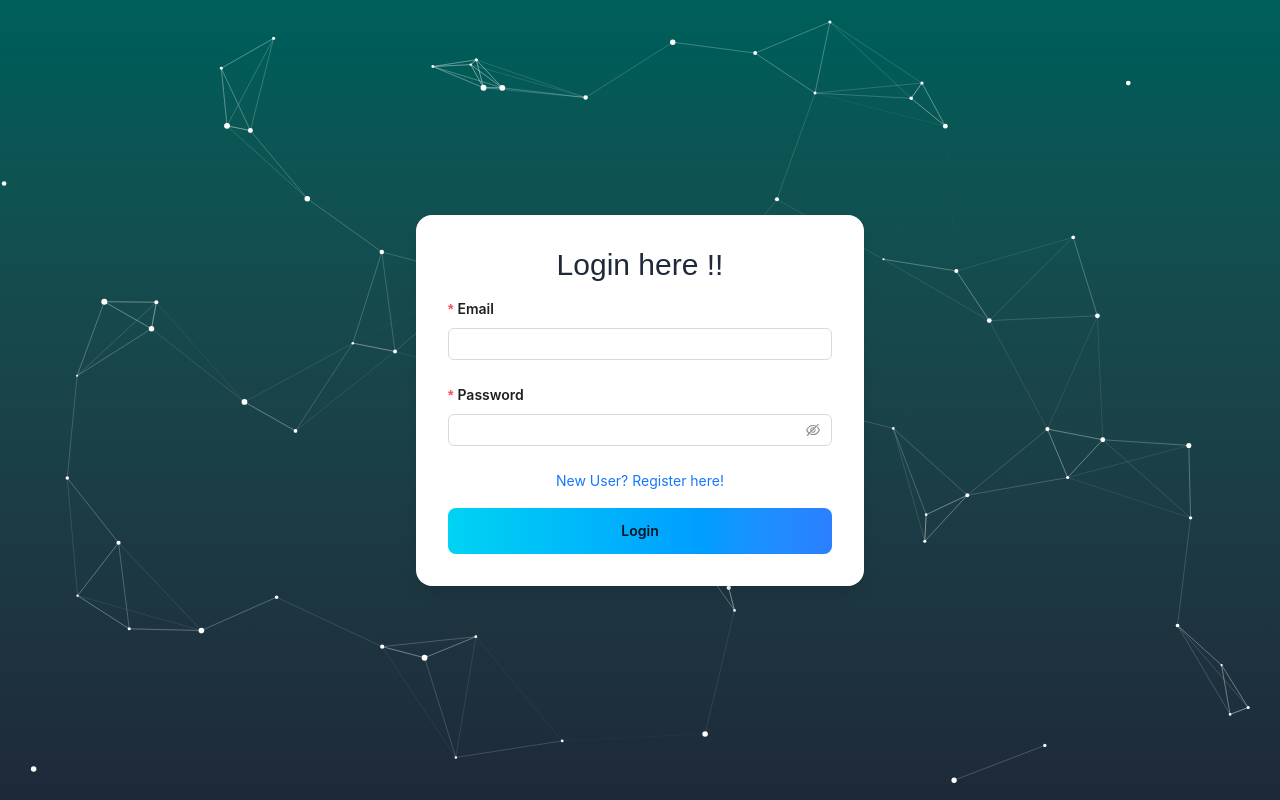
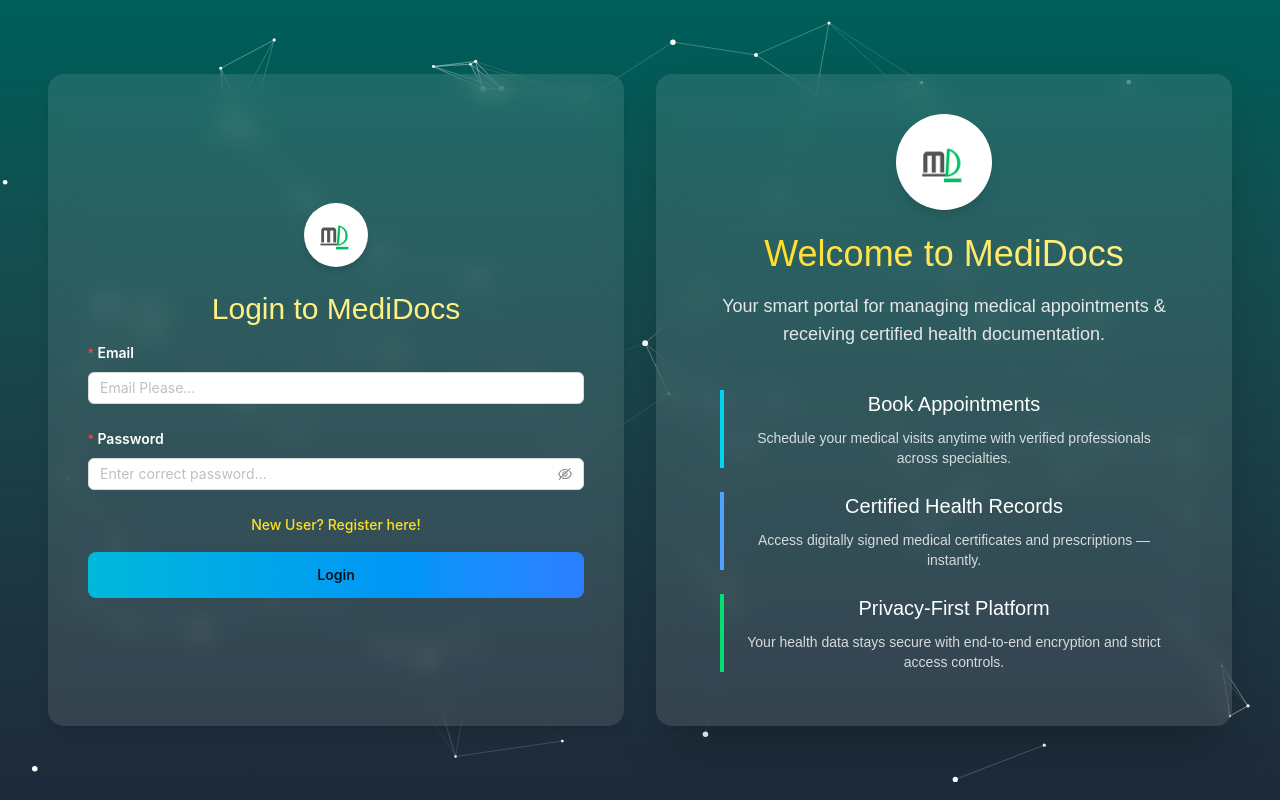
Before and after one commit to Dynamic-Aryan/medidocs_frontend, a React (Vite) app: page /login in a window 1280 px wide. Built offline with nearby package versions, Linux system fonts and the light colour scheme.

Commit message:
medidocsworkinprogress

```diff
--- a/src/pages/Login.jsx
+++ b/src/pages/Login.jsx
@@ -5,20 +5,18 @@ import { showLoading, hideLoading } from "../redux/features/alertSlice";
 import { Link, useNavigate } from "react-router-dom";
 import axios from "axios";
 import API_ENDPOINTS from "../api/endpoints";
+import MediDocs from "../assets/aryanmd.webp";
 
 const Login = () => {
   const navigate = useNavigate();
   const dispatch = useDispatch();
   const [loading, setLoading] = useState(false);
-  // Form handler
+
   const onFinishHandler = async (values) => {
     try {
       dispatch(showLoading());
       setLoading(true);
-      const res = await axios.post(
-        API_ENDPOINTS.login,
-        values
-      );
+      const res = await axios.post(API_ENDPOINTS.login, values);
       window.location.reload();
       dispatch(hideLoading());
 
@@ -39,20 +37,32 @@ const Login = () => {
   };
 
   return (
-    <div className="flex items-center justify-center min-h-screen bg-gradient-to-t from-gray-800 to-teal-800 p-6 md:p-0 ">
-      <div className="w-full max-w-md p-8 space-y-6 bg-white rounded-2xl shadow-lg relative z-10 bg-opacity-90">
-        <h1 className="text-3xl font-bold text-center text-gray-800">
-          Login here !!
-        </h1>
+    <div className="flex min-h-screen w-full items-center justify-center z-10 px-4 md:px-12 bg-gradient-to-t from-gray-800 to-teal-800">
+      {/* left side */}
+      <div className="w-full max-w-7xl grid grid-cols-1 md:grid-cols-2 gap-8">
+
+        <div className="bg-white/10 backdrop-blur-md rounded-2xl p-8 md:p-10 shadow-lg flex flex-col justify-center">
+
+          <div className="w-16 h-16 bg-white rounded-full flex items-center justify-center mb-6 mx-auto shadow-md overflow-hidden">
+            <img
+              src={MediDocs}
+              alt="App Icon"
+              className="w-10 h-10 object-contain"
+            />
+          </div>
+
+          <h2 className="text-3xl font-bold text-yellow-200 text-center mb-6">
+            Login to MediDocs
+          </h2>
+
           <Form
             layout="vertical"
             onFinish={onFinishHandler}
             className="space-y-4"
           >
             <Form.Item
-            label="Email"
+              label={<span className="text-white font-semibold">Email</span>}
               name="email"
-            className="font-semibold"
               rules={[
                 {
                   required: true,
@@ -61,30 +71,94 @@ const Login = () => {
                 },
               ]}
             >
-            <Input className="w-full p-3 border border-gray-300 rounded-lg" />
+              <Input
+                placeholder="Email Please..."
+                className="p-3 rounded-lg border border-gray-300"
+              />
             </Form.Item>
+
             <Form.Item
-            label="Password"
+              label={<span className="text-white font-semibold">Password</span>}
               name="password"
-            className="font-semibold"
-            rules={[{ required: true, message: "Please enter your password" }]}
+              rules={[
+                { required: true, message: "Please enter your password" },
+              ]}
             >
-            <Input.Password className="w-full p-3 border border-gray-300 rounded-lg" />
+              <Input.Password
+                placeholder="Enter correct password..."
+                className="p-3 rounded-lg border border-gray-300"
+              />
             </Form.Item>
-          <Link
-            to="/register"
-            className="block text-center text-blue-600 hover:underline"
-          >
-            New User? Register here!
+
+            <Link to="/register" className="block text-center  hover:underline">
+              <h1 className="text-yellow-300">New User? Register here!</h1>
             </Link>
+
             <button
               type="submit"
               disabled={loading}
-            className="w-full py-3 text-lg font-semibold cursor-pointer bg-cyan-400 rounded-lg transition duration-300 bg-gradient-to-r from-cyan-400 to-blue-500 hover:from-blue-500 hover:to-cyan-400"
+              className="w-full mt-2 py-3 text-white font-semibold bg-gradient-to-r from-cyan-500 to-blue-500 rounded-lg hover:from-blue-500 hover:to-cyan-500 transition"
             >
               {loading ? "Logging in..." : "Login"}
             </button>
           </Form>
+        </div>
+
+
+        {/* Right Side */}
+        <div className="bg-white/10 backdrop-blur-md rounded-2xl p-10 shadow-2xl flex flex-col justify-center text-white">
+          <div className="flex flex-col items-center text-center space-y-6">
+
+            <div className="w-24 h-24 bg-white rounded-full shadow-lg overflow-hidden flex items-center justify-center">
+              <img
+                src={MediDocs}
+                alt="Welcome Icon"
+                className="w-14 h-14 object-contain"
+              />
+            </div>
+
+            <h1 className="text-4xl font-extrabold bg-clip-text text-transparent bg-gradient-to-r from-yellow-300 to-yellow-200">
+              Welcome to MediDocs
+            </h1>
+
+
+            <p className="text-gray-200 text-lg max-w-md">
+              Your smart portal for managing medical appointments & receiving
+              certified health documentation.
+            </p>
+
+
+            <div className="mt-6 w-full max-w-md space-y-6">
+              <div className="border-l-4 border-cyan-400 pl-4">
+                <h3 className="text-xl font-semibold text-white">
+                  Book Appointments
+                </h3>
+                <p className="text-sm text-white/80">
+                  Schedule your medical visits anytime with verified
+                  professionals across specialties.
+                </p>
+              </div>
+              <div className="border-l-4 border-blue-400 pl-4">
+                <h3 className="text-xl font-semibold text-white">
+                  Certified Health Records
+                </h3>
+                <p className="text-sm text-white/80">
+                  Access digitally signed medical certificates and prescriptions
+                  — instantly.
+                </p>
+              </div>
+              <div className="border-l-4 border-green-400 pl-4">
+                <h3 className="text-xl font-semibold text-white">
+                  Privacy-First Platform
+                </h3>
+                <p className="text-sm text-white/80">
+                  Your health data stays secure with end-to-end encryption and
+                  strict access controls.
+                </p>
+              </div>
+            </div>
+          </div>
+        </div>
       </div>
     </div>
   );
--- a/src/pages/Register.jsx
+++ b/src/pages/Register.jsx
@@ -5,6 +5,7 @@ import { useDispatch } from "react-redux";
 import { showLoading, hideLoading } from "../redux/features/alertSlice";
 import axios from "axios";
 import API_ENDPOINTS from "../api/endpoints";
+import MediDocs from "../assets/aryanmd.webp";
 
 const Register = () => {
   const navigate = useNavigate();
@@ -37,50 +38,66 @@ const Register = () => {
   };
 
   return (
-    <div className="flex items-center justify-center min-h-screen bg-gradient-to-t from-teal-800 to-gray-800 p-6 md:p-0">
-      <div className="w-full max-w-md p-8 space-y-6 bg-white rounded-2xl shadow-lg relative z-10 bg-opacity-90">
-        <h1 className="text-3xl font-bold text-center text-gray-800">
-          Sign Up here !!
-        </h1>
+    <div className="flex min-h-screen w-full items-center justify-center z-10 px-4 md:px-12 bg-gradient-to-t from-teal-800 to-gray-800 p-6 md:p-0">
+      <div className="w-full max-w-7xl grid grid-cols-1 md:grid-cols-2 gap-8">
+      <div className="bg-white/10 backdrop-blur-md rounded-2xl p-8 md:p-10 shadow-lg flex flex-col justify-center">
+
+       <div className="w-16 h-16 bg-white rounded-full flex items-center justify-center mb-6 mx-auto shadow-md overflow-hidden">
+                  <img
+                    src={MediDocs}
+                    alt="App Icon"
+                    className="w-10 h-10 object-contain"
+                  />
+                </div>
+                <h2 className="text-3xl font-bold text-yellow-200 text-center mb-6">
+            Register to MediDocs
+          </h2>
         <Form
           layout="vertical"
           onFinish={onFinishHandler}
           className="space-y-4"
         >
           <Form.Item
-            label="Name"
+            label={<span className="text-white font-semibold">Full Name Please</span>}
             name="name"
             className="font-semibold"
             rules={[{ required: true, message: "Please enter your name" }]}
           >
-            <Input className="w-full p-3 border border-gray-300 rounded-lg" />
+            <Input placeholder="Name Please..." className="w-full p-3 border border-gray-300 rounded-lg" />
           </Form.Item>
            <Form.Item
-            label="Email"
+                        label={<span className="text-white font-semibold">Email</span>}
                         name="email"
-            className="font-semibold"
                         rules={[
-              { required: true, type: "email", message: "Invalid email" },
+                          {
+                            required: true,
+                            type: "email",
+                            message: "Please enter a valid email",
+                          },
                         ]}
                       >
-            <Input className="w-full p-3 border border-gray-300 rounded-lg" />
+                        <Input
+                          placeholder="Email Please..."
+                          className="p-3 rounded-lg border border-gray-300"
+                        />
                       </Form.Item>
        <Form.Item
-            label="Password"
+                     label={<span className="text-white font-semibold">Password</span>}
                      name="password"
-            className="font-semibold"
                      rules={[
                        { required: true, message: "Please enter your password" },
-              { min: 6, message: "Password must be at least 6 characters" },
                      ]}
                    >
-            <Input.Password className="w-full p-3 border border-gray-300 rounded-lg" />
+                     <Input.Password
+                       placeholder="Enter correct password..."
+                       className="p-3 rounded-lg border border-gray-300"
+                     />
                    </Form.Item>
           <Link
             to="/login"
-            className="block text-center text-blue-600 hover:underline"
+            className="block text-center  hover:underline"
           >
-            Already have an account? Login here.
+            <h1 className="text-yellow-300">Already have an account? Login here.</h1>
           </Link>
           <button
             type="submit"
@@ -91,6 +108,60 @@ const Register = () => {
           </button>
         </Form>
       </div>
+      <div className="bg-white/10 backdrop-blur-md rounded-2xl p-10 shadow-2xl flex flex-col justify-center text-white">
+                <div className="flex flex-col items-center text-center space-y-6">
+
+                  <div className="w-24 h-24 bg-white rounded-full shadow-lg overflow-hidden flex items-center justify-center">
+                    <img
+                      src={MediDocs}
+                      alt="Welcome Icon"
+                      className="w-14 h-14 object-contain"
+                    />
+                  </div>
+
+                  <h1 className="text-4xl font-extrabold bg-clip-text text-transparent bg-gradient-to-r from-yellow-300 to-yellow-200">
+                    Welcome to MediDocs
+                  </h1>
+
+
+                  <p className="text-gray-200 text-lg max-w-md">
+                    Your smart portal for managing medical appointments & receiving
+                    certified health documentation.
+                  </p>
+
+
+                  <div className="mt-6 w-full max-w-md space-y-6">
+                    <div className="border-l-4 border-cyan-400 pl-4">
+                      <h3 className="text-xl font-semibold text-white">
+                        Book Appointments
+                      </h3>
+                      <p className="text-sm text-white/80">
+                        Schedule your medical visits anytime with verified
+                        professionals across specialties.
+                      </p>
+                    </div>
+                    <div className="border-l-4 border-blue-400 pl-4">
+                      <h3 className="text-xl font-semibold text-white">
+                        Certified Health Records
+                      </h3>
+                      <p className="text-sm text-white/80">
+                        Access digitally signed medical certificates and prescriptions
+                        — instantly.
+                      </p>
+                    </div>
+                    <div className="border-l-4 border-green-400 pl-4">
+                      <h3 className="text-xl font-semibold text-white">
+                        Privacy-First Platform
+                      </h3>
+                      <p className="text-sm text-white/80">
+                        Your health data stays secure with end-to-end encryption and
+                        strict access controls.
+                      </p>
+                    </div>
+                  </div>
+                </div>
+              </div>
+      </div>
     </div>
   );
 };
```
Lines whose indentation alone changed are shown as unchanged.
